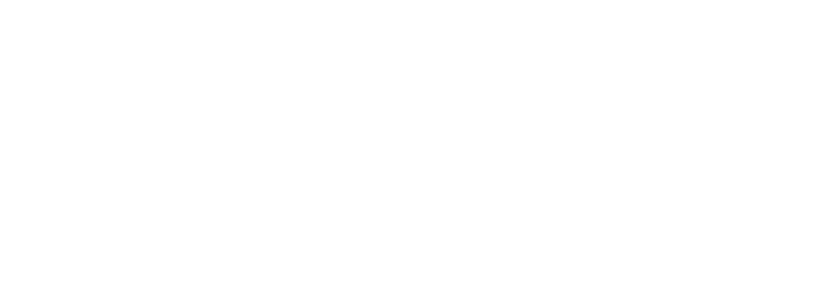
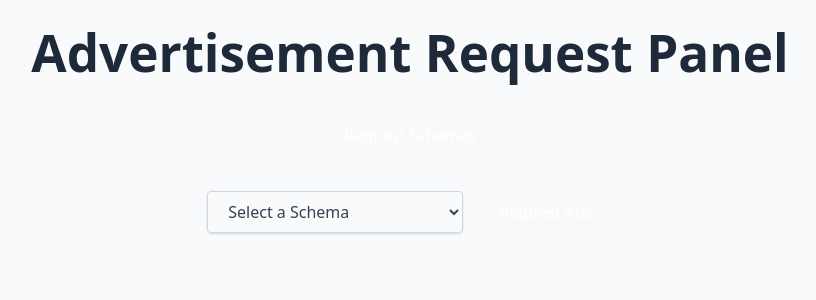
Before and after one commit to DilumCA/New-AdsliderFrontend, a React (Vite) app: page /request in a window 1280 px wide. Before the commit this address had no page. Shown: the top 300 px of the page, without its empty margins (230-1046 px from the left). Built offline with nearby package versions, Linux system fonts and the light colour scheme.

Commit message:
request added

```diff
--- a/src/App.jsx
+++ b/src/App.jsx
@@ -9,6 +9,7 @@
 import CustomerHomes from './Pages/CustomerHomepage.jsx';
 import Profile from './Pages/Profile.jsx';
 import AdminDashboard from './Pages/AdminDashboard.jsx';
+import Request from './Pages/Request.jsx';
 
 function App() {
   return (
@@ -24,6 +25,7 @@
         <Route path="/schema" element={<Schema />} />
         <Route path="/customerhomes" element={<CustomerHomes />} />
         <Route path="/profile" element={<Profile />} />
+        <Route path="/request" element={<Request />} />
       </Routes>
     </Router>
     </>
--- a/src/Pages/CustomerHomepage.jsx
+++ b/src/Pages/CustomerHomepage.jsx
@@ -29,7 +29,7 @@
         const data = await res.json();
        console.log("Received data from backend:", data); // backend data is logged here
         // Filter ads with aiRelevance > 50
-        const filteredAds = (data.advertisements || []).filter(ad => ad.aiRelevance > 50);
+        const filteredAds = (data.advertisements || []).filter(ad => ad.aiRelevance > 0);
         setAdvertisements(
           filteredAds.map(ad => ({
             id: ad._id,
--- /dev/null
+++ b/src/Pages/Request.jsx
@@ -0,0 +1,133 @@
+import React, { useState } from "react";
+
+const Request = () => {
+  const [schemas, setSchemas] = useState([]);
+  const [selectedSchema, setSelectedSchema] = useState("");
+  const [ads, setAds] = useState([]);
+  const [loadingSchemas, setLoadingSchemas] = useState(false);
+  const [loadingAds, setLoadingAds] = useState(false);
+
+  // Simulated API call to fetch schemas
+  const requestSchemas = async () => {
+    setLoadingSchemas(true);
+    // Simulate delay
+    setTimeout(() => {
+      const fakeSchemaData = [
+        { id: "1", name: "Sports", tags: ["football", "cricket"] },
+        { id: "2", name: "Tech", tags: ["ai", "gadgets"] },
+        { id: "3", name: "Fashion", tags: ["clothes", "shoes"] },
+      ];
+      setSchemas(fakeSchemaData);
+      setLoadingSchemas(false);
+    }, 1000);
+  };
+
+  // Simulated API call to fetch ads based on selected schema
+  const requestAds = async () => {
+    if (!selectedSchema) return;
+    setLoadingAds(true);
+    // Simulate delay
+    setTimeout(() => {
+      const fakeAdData = [
+        { id: "a1", title: `Ad 1 for ${selectedSchema}` },
+        { id: "a2", title: `Ad 2 for ${selectedSchema}` },
+      ];
+      setAds(fakeAdData);
+      setLoadingAds(false);
+    }, 1000);
+  };
+
+  return (
+    <div className="min-h-screen bg-gray-50 p-6">
+      <h1 className="text-4xl font-bold text-center text-gray-800 mb-8">
+        Advertisement Request Panel
+      </h1>
+
+      {/* Request Schemas Button */}
+      <div className="flex justify-center mb-8">
+        <button
+          onClick={requestSchemas}
+          disabled={loadingSchemas}
+          className={`px-6 py-2 rounded text-white transition ${
+            loadingSchemas
+              ? "bg-blue-400 cursor-not-allowed"
+              : "bg-blue-600 hover:bg-blue-700"
+          }`}
+        >
+          {loadingSchemas ? "Loading Schemas..." : "Request Schemas"}
+        </button>
+      </div>
+
+      {/* Schema Table */}
+      {schemas.length > 0 && (
+        <div className="overflow-x-auto mb-10">
+          <table className="min-w-full bg-white shadow rounded border border-gray-200">
+            <thead className="bg-gray-100">
+              <tr>
+                <th className="py-3 px-4 text-left border-b">ID</th>
+                <th className="py-3 px-4 text-left border-b">Scheme Name</th>
+                <th className="py-3 px-4 text-left border-b">Tags</th>
+              </tr>
+            </thead>
+            <tbody>
+              {schemas.map((schema) => (
+                <tr key={schema.id} className="hover:bg-gray-50">
+                  <td className="py-2 px-4 border-b">{schema.id}</td>
+                  <td className="py-2 px-4 border-b font-medium text-gray-700">
+                    {schema.name}
+                  </td>
+                  <td className="py-2 px-4 border-b text-gray-600">
+                    {schema.tags.join(", ")}
+                  </td>
+                </tr>
+              ))}
+            </tbody>
+          </table>
+        </div>
+      )}
+
+      {/* Schema Selection and Request Ads */}
+      <div className="flex flex-col sm:flex-row justify-center items-center gap-4 mb-10">
+        <select
+          value={selectedSchema}
+          onChange={(e) => setSelectedSchema(e.target.value)}
+          className="w-64 px-4 py-2 border border-gray-300 rounded shadow text-gray-700"
+        >
+          <option value="">Select a Schema</option>
+          {schemas.map((schema) => (
+            <option key={schema.id} value={schema.name}>
+              {schema.name}
+            </option>
+          ))}
+        </select>
+        <button
+          onClick={requestAds}
+          disabled={!selectedSchema || loadingAds}
+          className={`px-6 py-2 text-white rounded transition ${
+            !selectedSchema || loadingAds
+              ? "bg-green-400 cursor-not-allowed"
+              : "bg-green-600 hover:bg-green-700"
+          }`}
+        >
+          {loadingAds ? "Loading Ads..." : "Request Ads"}
+        </button>
+      </div>
+
+      {/* Advertisements */}
+      {ads.length > 0 && (
+        <div className="bg-white max-w-lg mx-auto p-6 rounded shadow">
+          <h2 className="text-2xl font-semibold text-gray-800 mb-4 border-b pb-2">
+            Advertisements
+          </h2>
+          <ul className="space-y-3 list-disc list-inside text-gray-700">
+            {ads.map((ad) => (
+              <li key={ad.id}>{ad.title}</li>
+            ))}
+          </ul>
+        </div>
+      )}
+    </div>
+  );
+};
+
+export default Request;
```
